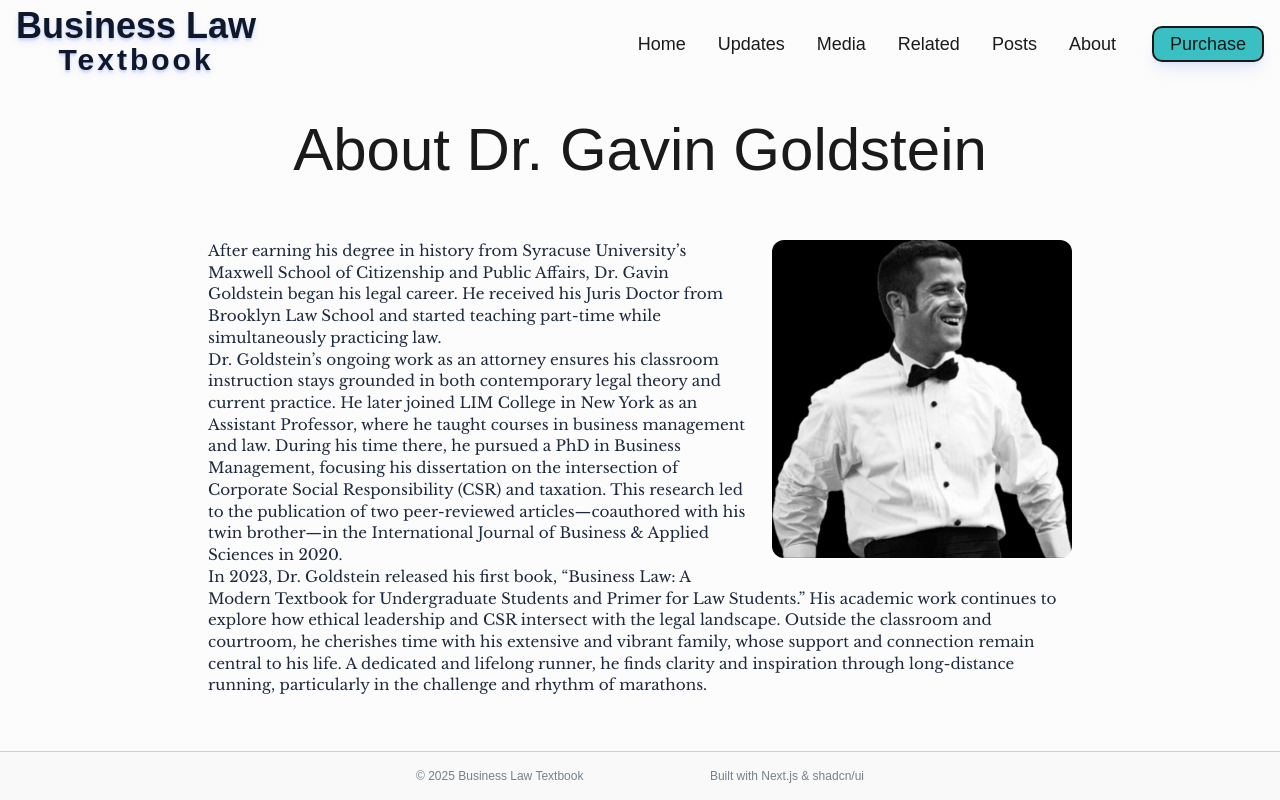
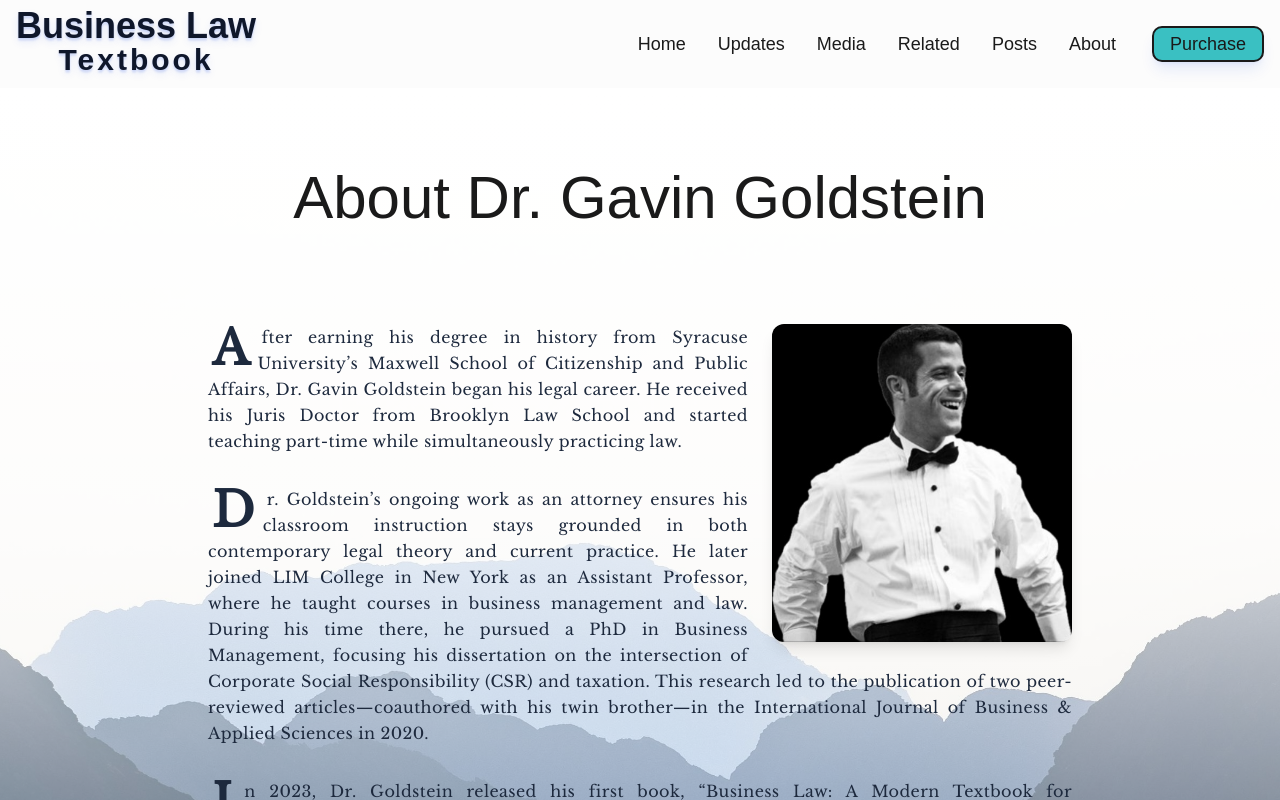
Before and after one commit to matty-serwer/business-law-text-fe, a Next.js app: page /about in a window 1280 px wide. Shown: the top 800 px of the page. Built offline with nearby package versions, Linux system fonts and the light colour scheme; a web font is replaced by a local one.

Commit message:
Adds styling to the About page

```diff
--- a/app/about/page.tsx
+++ b/app/about/page.tsx
@@ -5,10 +5,15 @@ import Image from 'next/image';
 
 export default function Page() {
   return (
+    <div className="relative min-h-[calc(100vh-33px)]">
+      <div id="page-background" className="absolute inset-0 bg-[url(/backgrounds/blue_mountains_001.jpg)] bg-cover bg-bottom opacity-70" />
+      <div id="gradient-overlay" className="absolute inset-0 bg-gradient-to-t from-transparent via-white/70 to-white" />
+      <div className="relative min-h-[calc(100vh-33px)]">
         <Container>
+          <div className="about-section">
             <PageTitle>About Dr. Gavin Goldstein</PageTitle>
 
-      <div className="space-y-6 text-lg leading-relaxed">
+            <div className="space-y-6 text-lg leading-relaxed mt-8">
               <div className="relative">
                 <div className="float-right ml-6 mb-4 relative w-[300px]">
                   <Image
@@ -16,24 +21,27 @@ export default function Page() {
                     alt="Dr. Gavin Goldstein"
                     width={300}
                     height={400}
-              className="rounded-lg"
+                    className="rounded-lg shadow-lg"
                     priority
                   />
                 </div>
 
-          <p>
+                <p className="journal-print-wrap text-sm sm:text-base px-4 sm:px-0">
                   After earning his degree in history from Syracuse University&rsquo;s Maxwell School of Citizenship and Public Affairs, Dr. Gavin Goldstein began his legal career. He received his Juris Doctor from Brooklyn Law School and started teaching part-time while simultaneously practicing law.
                 </p>
 
-          <p>
+                <p className="journal-print-wrap text-sm sm:text-base px-4 sm:px-0 mt-8">
                   Dr. Goldstein&rsquo;s ongoing work as an attorney ensures his classroom instruction stays grounded in both contemporary legal theory and current practice. He later joined LIM College in New York as an Assistant Professor, where he taught courses in business management and law. During his time there, he pursued a PhD in Business Management, focusing his dissertation on the intersection of Corporate Social Responsibility (CSR) and taxation. This research led to the publication of two peer-reviewed articles—coauthored with his twin brother—in the International Journal of Business & Applied Sciences in 2020.
                 </p>
 
-          <p>
+                <p className="journal-print-wrap text-sm sm:text-base px-4 sm:px-0 mt-8">
                   In 2023, Dr. Goldstein released his first book, &ldquo;Business Law: A Modern Textbook for Undergraduate Students and Primer for Law Students.&rdquo; His academic work continues to explore how ethical leadership and CSR intersect with the legal landscape. Outside the classroom and courtroom, he cherishes time with his extensive and vibrant family, whose support and connection remain central to his life. A dedicated and lifelong runner, he finds clarity and inspiration through long-distance running, particularly in the challenge and rhythm of marathons.
                 </p>
               </div>
             </div>
+          </div>
         </Container>
+      </div>
+    </div>
   );
 }
--- a/components/ui/page-title.tsx
+++ b/components/ui/page-title.tsx
@@ -7,7 +7,7 @@ function PageTitle({ className, ...props }: React.ComponentProps<"h1">) {
     <div
       data-slot="page-title"
       className={cn(
-        "text-center font-medium text-6xl mb-15",
+        "text-center font-medium text-6xl mb-18 sm:mb-24 mt-10 sm:mt-12",
         className
       )}
       {...props}
```
Lines whose indentation alone changed are shown as unchanged.
